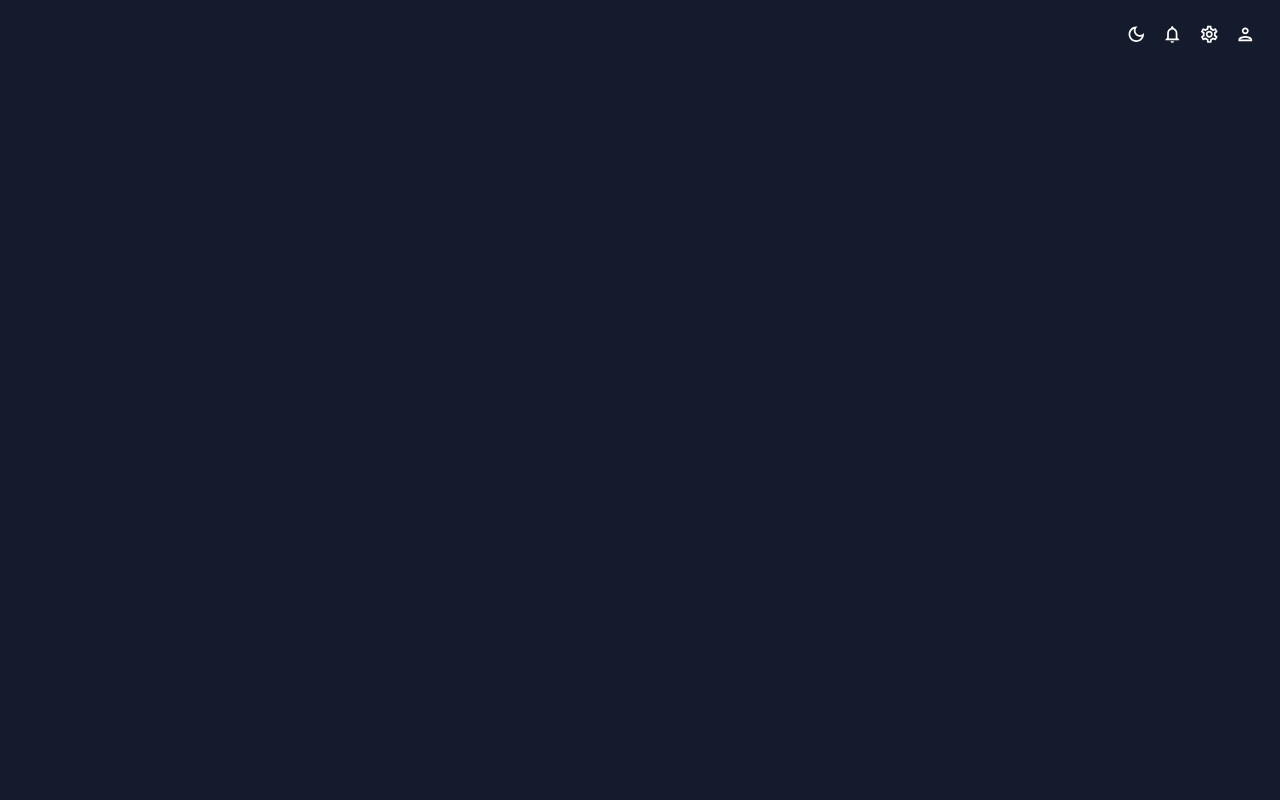
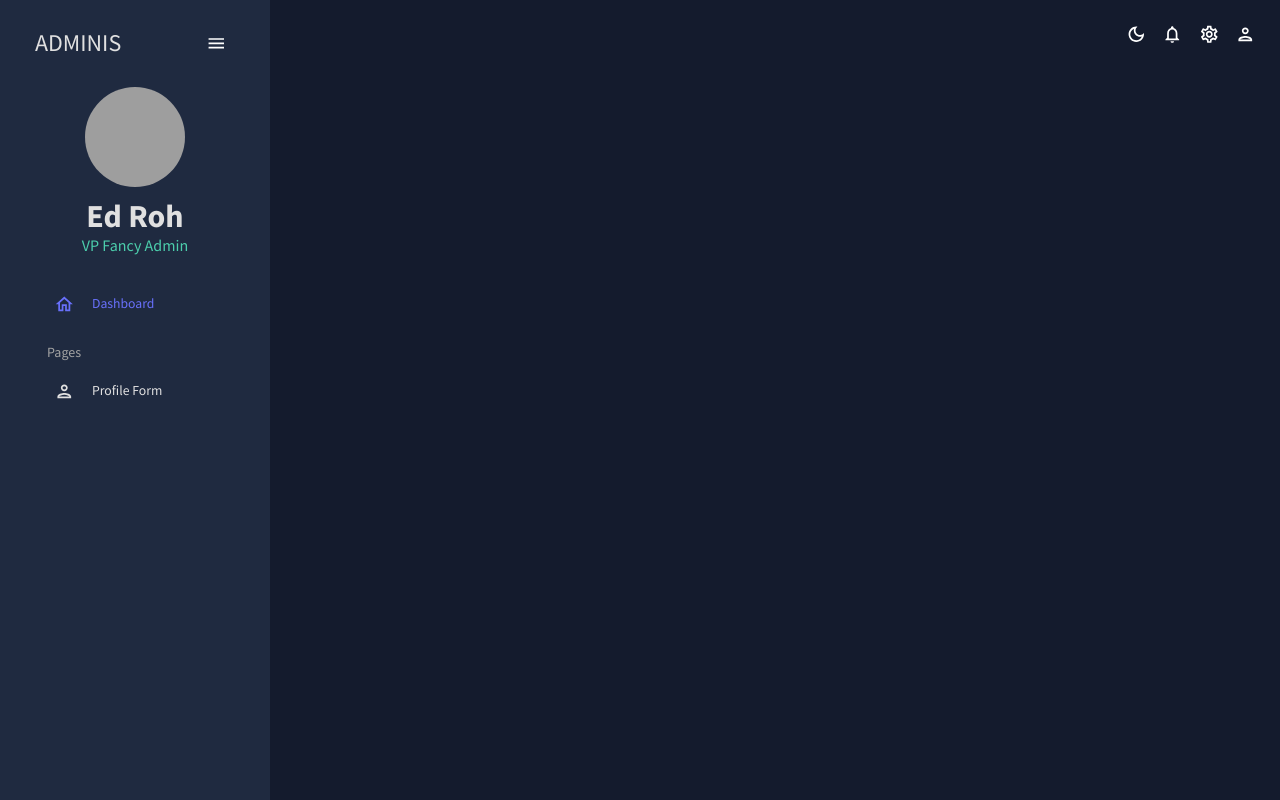
Before and after one commit to gustavo81988/react_demo_front, a React (Create React App) app: page / in a window 1280 px wide. Before the commit this address had no page. Built offline with nearby package versions, Linux system fonts and the light colour scheme; grey boxes are pictures that could not be loaded.

Commit message:
Added sidebar

```diff
--- a/package.json
+++ b/package.json
@@ -15,6 +15,7 @@
     "react": "^18.2.0",
     "react-dom": "^18.2.0",
     "react-hook-form": "^7.38.0",
+    "react-pro-sidebar": "^0.7.1",
     "react-router-dom": "^6.4.3",
     "react-scripts": "5.0.1",
     "tss-react": "^4.4.2",
--- a/src/App.js
+++ b/src/App.js
@@ -1,6 +1,7 @@
 import { useState } from "react";
 import { CssBaseline, ThemeProvider } from "@mui/material";
 import Topbar from "./scenes/global/Topbar";
+import Sidebar from "./scenes/global/Sidebar";
 import { ColorModeContext, useMode } from "./theme";
 import { Routes, Route } from "react-router-dom";
 import SignUp from './scenes/auth/SignUp';
@@ -15,6 +16,7 @@
       <ThemeProvider theme={theme}>
         <CssBaseline />
         <div className="app">
+          <Sidebar isSidebar={isSidebar} />
           <main className="content">
             <Topbar setIsSidebar={setIsSidebar} />
             <Routes>
--- /dev/null
+++ b/src/scenes/global/Sidebar.js
@@ -0,0 +1,141 @@
+import { useState } from "react";
+import { ProSidebar, Menu, MenuItem } from "react-pro-sidebar";
+import { Box, IconButton, Typography, useTheme } from "@mui/material";
+import { Link } from "react-router-dom";
+import "react-pro-sidebar/dist/css/styles.css";
+import { tokens } from "../../theme";
+import HomeOutlinedIcon from "@mui/icons-material/HomeOutlined";
+import PersonOutlinedIcon from "@mui/icons-material/PersonOutlined";
+import MenuOutlinedIcon from "@mui/icons-material/MenuOutlined";
+
+const Item = ({ title, to, icon, selected, setSelected }) => {
+  const theme = useTheme();
+  const colors = tokens(theme.palette.mode);
+  return (
+    <MenuItem
+      active={selected === title}
+      style={{
+        color: colors.grey[100],
+      }}
+      onClick={() => setSelected(title)}
+      icon={icon}
+    >
+      <Typography>{title}</Typography>
+      <Link to={to} />
+    </MenuItem>
+  );
+};
+
+const Sidebar = () => {
+  const theme = useTheme();
+  const colors = tokens(theme.palette.mode);
+  const [isCollapsed, setIsCollapsed] = useState(false);
+  const [selected, setSelected] = useState("Dashboard");
+
+  return (
+    <Box
+      sx={{
+        "& .pro-sidebar-inner": {
+          background: `${colors.primary[400]} !important`,
+        },
+        "& .pro-icon-wrapper": {
+          backgroundColor: "transparent !important",
+        },
+        "& .pro-inner-item": {
+          padding: "5px 35px 5px 20px !important",
+        },
+        "& .pro-inner-item:hover": {
+          color: "#868dfb !important",
+        },
+        "& .pro-menu-item.active": {
+          color: "#6870fa !important",
+        },
+      }}
+    >
+      <ProSidebar collapsed={isCollapsed}>
+        <Menu iconShape="square">
+          {/* LOGO AND MENU ICON */}
+          <MenuItem
+            onClick={() => setIsCollapsed(!isCollapsed)}
+            icon={isCollapsed ? <MenuOutlinedIcon /> : undefined}
+            style={{
+              margin: "10px 0 20px 0",
+              color: colors.grey[100],
+            }}
+          >
+            {!isCollapsed && (
+              <Box
+                display="flex"
+                justifyContent="space-between"
+                alignItems="center"
+                ml="15px"
+              >
+                <Typography variant="h3" color={colors.grey[100]}>
+                  ADMINIS
+                </Typography>
+                <IconButton onClick={() => setIsCollapsed(!isCollapsed)}>
+                  <MenuOutlinedIcon />
+                </IconButton>
+              </Box>
+            )}
+          </MenuItem>
+
+          {!isCollapsed && (
+            <Box mb="25px">
+              <Box display="flex" justifyContent="center" alignItems="center">
+                <img
+                  alt="profile-user"
+                  width="100px"
+                  height="100px"
+                  src={`../../assets/user.png`}
+                  style={{ cursor: "pointer", borderRadius: "50%" }}
+                />
+              </Box>
+              <Box textAlign="center">
+                <Typography
+                  variant="h2"
+                  color={colors.grey[100]}
+                  fontWeight="bold"
+                  sx={{ m: "10px 0 0 0" }}
+                >
+                  Ed Roh
+                </Typography>
+                <Typography variant="h5" color={colors.greenAccent[500]}>
+                  VP Fancy Admin
+                </Typography>
+              </Box>
+            </Box>
+          )}
+
+          <Box paddingLeft={isCollapsed ? undefined : "10%"}>
+            <Item
+              title="Dashboard"
+              to="/"
+              icon={<HomeOutlinedIcon />}
+              selected={selected}
+              setSelected={setSelected}
+            />
+
+            <Typography
+              variant="h6"
+              color={colors.grey[300]}
+              sx={{ m: "15px 0 5px 20px" }}
+            >
+              Pages
+            </Typography>
+            <Item
+              title="Profile Form"
+              to="/form"
+              icon={<PersonOutlinedIcon />}
+              selected={selected}
+              setSelected={setSelected}
+            />
+
+          </Box>
+        </Menu>
+      </ProSidebar>
+    </Box>
+  );
+};
+
+export default Sidebar;
```
Also changed, not shown: 1 other file (tests, documents, lock files or other folders).
